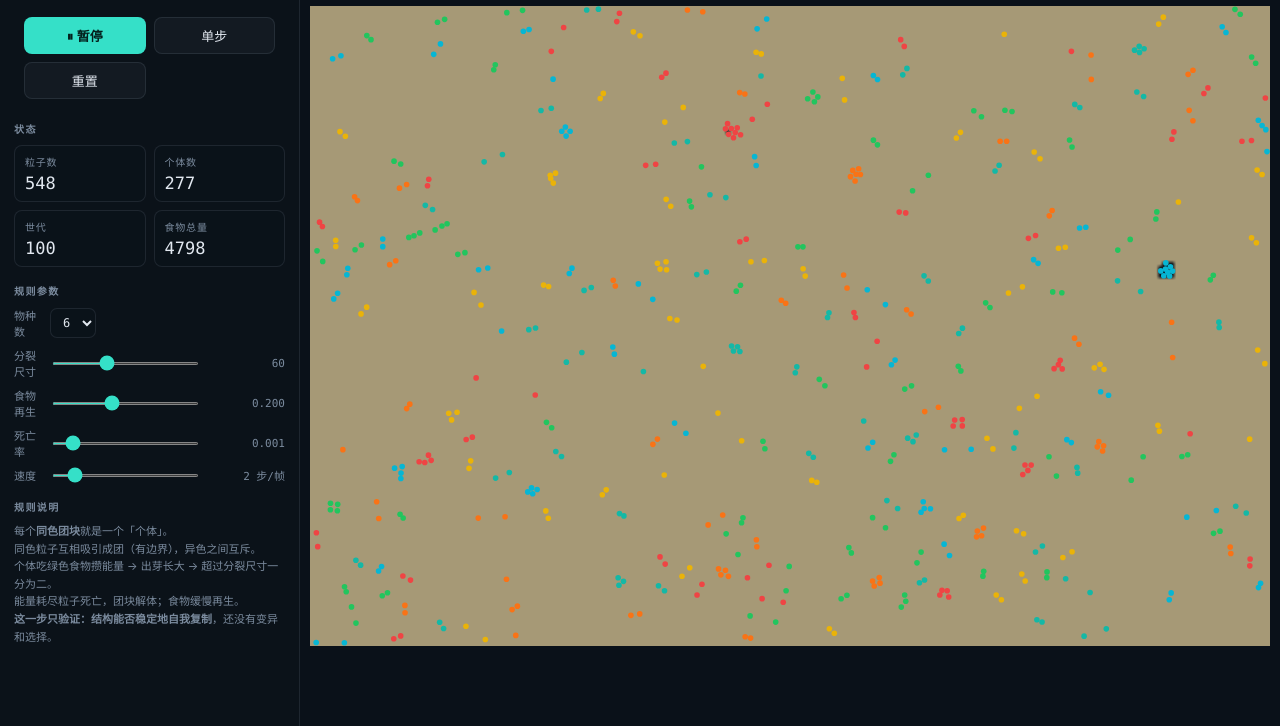
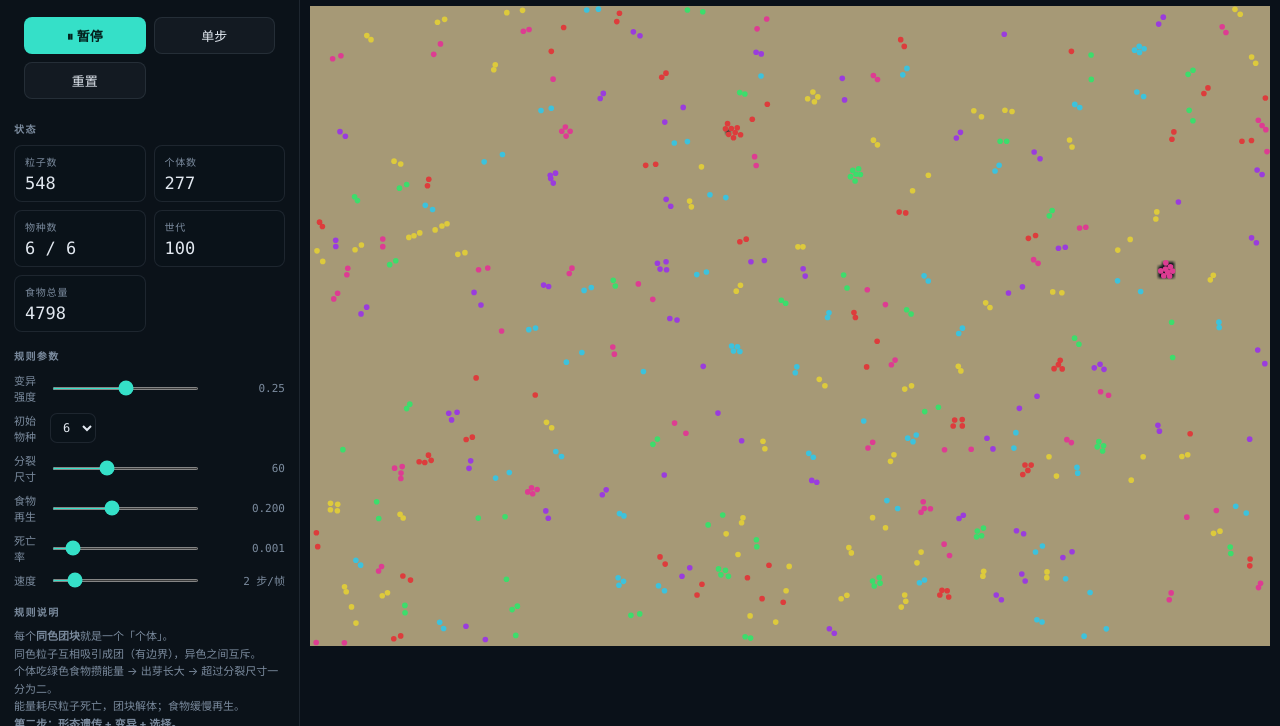
Before and after one commit to FindSunny/game-of-chaos, a website: page life.html in a window 1280 px wide. Shown: the part 74-800 px from the top of the page. Drawn offline with Linux system fonts and the light colour scheme; animation ran at ten frames a second.

Commit message:
feat(life): 第二步——形态遗传 + 变异 + 选择
- 物种改为动态数组，每个物种带可遗传基因组 { attract, metabolism, color }
- 团块分裂时，子代按概率变异成新物种（新颜色），基因组对数扰动
- 物种颜色用黄金角生成，新物种自动分配区分色
- 统计加物种数（存活 / 总数），life.html 加「变异强度」滑杆
- 测试 12 项：新增变异产生新物种、基因组偏离、变异关闭不变、物种封顶

```diff
--- a/js/core/colony-engine.js
+++ b/js/core/colony-engine.js
@@ -39,9 +39,8 @@ export class ColonyEngine {
     this.foodCellH = height / this.foodRows;
     this.food = new Float32Array(this.foodCols * this.foodRows);
 
-    // 力与结构参数
-    this.nSpecies = o.species ?? 6;
-    this.attract = o.attract ?? 0.06; // 同色中程吸引强度
+    // 力与结构参数（基线值；每个物种可以有自己的偏离）
+    this.baseAttract = o.attract ?? 0.06; // 同色中程吸引强度
     this.attractR = o.attractR ?? 40; // 吸引作用半径
     this.repel = o.repel ?? 1; // 软核排斥强度
     this.repelR = 8; // 软核半径
@@ -54,10 +53,15 @@ export class ColonyEngine {
     this.foodMax = o.foodMax ?? 2;
     this.foodRegen = o.foodRegen ?? 0.2;
     this.harvest = o.harvest ?? 0.04; // 每步从所在格摄取的能量上限
-    this.metabolism = o.metabolism ?? 0.01; // 每步代谢
+    this.baseMetabolism = o.metabolism ?? 0.01; // 每步代谢（基线）
     this.budThreshold = o.budThreshold ?? 4; // 能量够就出芽
     this.mortalityRate = o.mortalityRate ?? 0.001; // 少量随机死亡，防止系统冻结
     this.maxPop = o.maxPop ?? 3000;
+
+    // 第二步：形态遗传 + 变异
+    this.mutStd = o.mutStd ?? 0; // 变异强度（0 = 关，纯第一步行为）
+    this.mutProb = o.mutProb ?? 0.4; // 分裂时子代变异成新物种的概率
+    this.maxSpecies = o.maxSpecies ?? 48;
 
     this.friction = o.friction ?? 0.06;
     this.splitInterval = o.splitInterval ?? 30; // 每隔多少步做一次分裂
@@ -80,9 +84,26 @@ export class ColonyEngine {
     }
     this.foodTotal = this.food.reduce((a, b) => a + b, 0);
 
+    // 物种：每个物种一个可遗传基因组 { attract, metabolism, color }
+    this.species = [];
+    const n0 = o.species ?? 6;
+    for (let i = 0; i < n0; i++) this._newSpecies();
+
     this.seed(o.seedCount ?? 300);
     this.steps = 0;
     this.individuals = 0;
+  }
+
+  /** 新建一个物种，返回其 id；颜色按黄金角取，保证彼此区分 */
+  _newSpecies(attract, metabolism) {
+    const id = this.species.length;
+    const hue = Math.round((id * 137.508) % 360);
+    this.species.push({
+      attract: attract ?? this.baseAttract,
+      metabolism: metabolism ?? this.baseMetabolism,
+      color: `hsl(${hue}, 70%, 55%)`,
+    });
+    return id;
   }
 
   _grow() {
@@ -112,7 +133,7 @@ export class ColonyEngine {
 
   seed(n) {
     for (let i = 0; i < n; i++) {
-      const type = Math.floor(this.rng() * this.nSpecies);
+      const type = Math.floor(this.rng() * this.species.length);
       this._push(type, this.rng() * this.width, this.rng() * this.height, this.budThreshold * 0.5);
     }
   }
@@ -213,7 +234,7 @@ export class ColonyEngine {
               if (d2 < this.attractR * this.attractR) {
                 const d = Math.sqrt(d2);
                 const t = (d - this.repelR) / (this.attractR - this.repelR);
-                const f = (this.attract * (1 - t)) / d;
+                const f = (this.species[ti].attract * (1 - t)) / d;
                 fx += dx * f;
                 fy += dy * f;
               }
@@ -237,7 +258,7 @@ export class ColonyEngine {
       const eat = Math.min(avail, this.harvest);
       this.food[ci] -= eat;
       this.energy[i] += eat;
-      this.energy[i] -= this.metabolism;
+      this.energy[i] -= this.species[this.type[i]].metabolism;
     }
 
     // 3. 出芽 + 死亡
@@ -399,6 +420,17 @@ export class ColonyEngine {
         const db = (this.x[b] - cx) * ux + (this.y[b] - cy) * uy;
         return da - db;
       });
+
+      // 第二步：变异。子代之一可能变成一个基因组略有偏离的新物种
+      if (this.mutStd > 0 && this.species.length < this.maxSpecies && this.rng() < this.mutProb) {
+        const parentSp = this.species[this.type[members[0]]];
+        const child = this._newSpecies(
+          parentSp.attract * Math.exp(this._gauss() * this.mutStd),
+          parentSp.metabolism * Math.exp(this._gauss() * this.mutStd),
+        );
+        for (let k = half; k < members.length; k++) this.type[members[k]] = child;
+      }
+
       for (let k = 0; k < members.length; k++) {
         const m = members[k];
         const side = k < half ? -1 : 1;
@@ -413,9 +445,14 @@ export class ColonyEngine {
   stats() {
     // 个体数 = 当前连通分量数（只统计，不分裂）
     this.individuals = this._components().length;
+    // 存活物种数 = 还有粒子的物种个数
+    const alive = new Set();
+    for (let i = 0; i < this.count; i++) alive.add(this.type[i]);
     return {
       count: this.count,
       individuals: this.individuals,
+      speciesCount: alive.size,
+      totalSpecies: this.species.length,
       foodTotal: this.foodTotal,
       steps: this.steps,
     };
--- a/life.html
+++ b/life.html
@@ -88,6 +88,7 @@
             <dl class="stats">
               <div><dt>粒子数</dt><dd id="stat-pop" class="mono">0</dd></div>
               <div><dt>个体数</dt><dd id="stat-ind" class="mono">0</dd></div>
+              <div><dt>物种数</dt><dd id="stat-species" class="mono">0</dd></div>
               <div><dt>世代</dt><dd id="stat-gen" class="mono">0</dd></div>
               <div><dt>食物总量</dt><dd id="stat-food" class="mono">0</dd></div>
             </dl>
@@ -96,7 +97,12 @@
           <section class="block">
             <h2>规则参数</h2>
             <div class="row">
-              <span class="slabel" title="同色粒子的物种数量（每种一个颜色）">物种数</span>
+              <span class="slabel" title="分裂时子代基因组变异的幅度；0 = 关（纯第一步）">变异强度</span>
+              <input id="mut-std" type="range" min="0" max="50" step="1" value="25" />
+              <span id="mut-std-val" class="value mono">0.25</span>
+            </div>
+            <div class="row">
+              <span class="slabel" title="同色粒子的物种数量（每种一个颜色）">初始物种</span>
               <select id="species" class="mono">
                 <option value="2">2</option>
                 <option value="3">3</option>
@@ -135,7 +141,10 @@
               同色粒子互相吸引成团（有边界），异色之间互斥。<br />
               个体吃绿色食物攒能量 → 出芽长大 → 超过分裂尺寸一分为二。<br />
               能量耗尽粒子死亡，团块解体；食物缓慢再生。<br />
-              <b>这一步只验证：结构能否稳定地自我复制</b>，还没有变异和选择。
+              <b>第二步：形态遗传 + 变异 + 选择。</b><br />
+              团块分裂时，子代有一定概率变成基因组略有偏离的<b>新物种（新颜色）</b>。<br />
+              不同物种的吸引力（凝聚形态）和代谢率（生存成本）不同，<br />
+              在食物竞争里此消彼长——看物种是分化还是灭绝。
             </p>
           </section>
         </div>
@@ -153,11 +162,6 @@
       const $ = (id) => document.getElementById(id);
       const canvas = $('evo-canvas');
       const ctx = canvas.getContext('2d');
-
-      const SPECIES_COLORS = [
-        '#EF4444', '#F97316', '#EAB308', '#22C55E', '#14B8A6',
-        '#06B6D4', '#3B82F6', '#A855F7', '#EC4899', '#F59E0B',
-      ];
 
       let engine = new ColonyEngine(1200, 800);
 
@@ -227,7 +231,8 @@
         // 粒子：按物种上色的小圆点
         const r = Math.max(1.5, 3.5 * cam.zoom);
         for (let i = 0; i < engine.count; i++) {
-          ctx.fillStyle = SPECIES_COLORS[engine.type[i] % SPECIES_COLORS.length];
+          const sp = engine.species[engine.type[i]];
+          ctx.fillStyle = sp ? sp.color : '#ccc';
           const px = cam.ox + engine.x[i] * cam.zoom;
           const py = cam.oy + engine.y[i] * cam.zoom;
           ctx.beginPath();
@@ -240,6 +245,7 @@
         const s = engine.stats();
         $('stat-pop').textContent = s.count;
         $('stat-ind').textContent = s.individuals;
+        $('stat-species').textContent = `${s.speciesCount} / ${s.totalSpecies}`;
         $('stat-gen').textContent = s.steps;
         $('stat-food').textContent = s.foodTotal.toFixed(0);
       }
@@ -257,7 +263,7 @@
       }
 
       function applyParams() {
-        engine.nSpecies = Number($('species').value);
+        engine.mutStd = Number($('mut-std').value) / 100;
         engine.maxSize = Number($('max-size').value);
         engine.foodRegen = Number($('food-regen').value) / 1000;
         engine.mortalityRate = Number($('mortality').value) / 1000;
@@ -288,6 +294,7 @@
       bindRange('max-size', 'max-size-val', 1, (v) => String(v));
       bindRange('food-regen', 'food-regen-val', 0.001, (v) => v.toFixed(3));
       bindRange('mortality', 'mortality-val', 0.001, (v) => v.toFixed(3));
+      bindRange('mut-std', 'mut-std-val', 0.01, (v) => v.toFixed(2));
       $('speed').addEventListener('input', () => {
         speed = Number($('speed').value);
         $('speed-val').textContent = `${speed} 步/帧`;
```
Also changed, not shown: tests/colony.test.mjs (+39 -2 lines).
